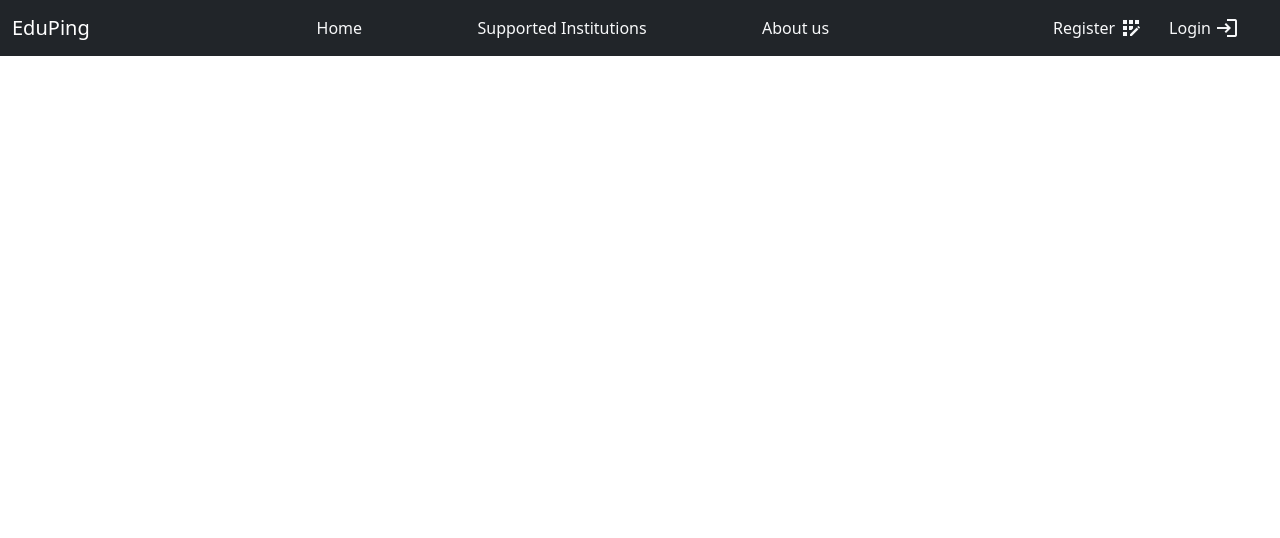
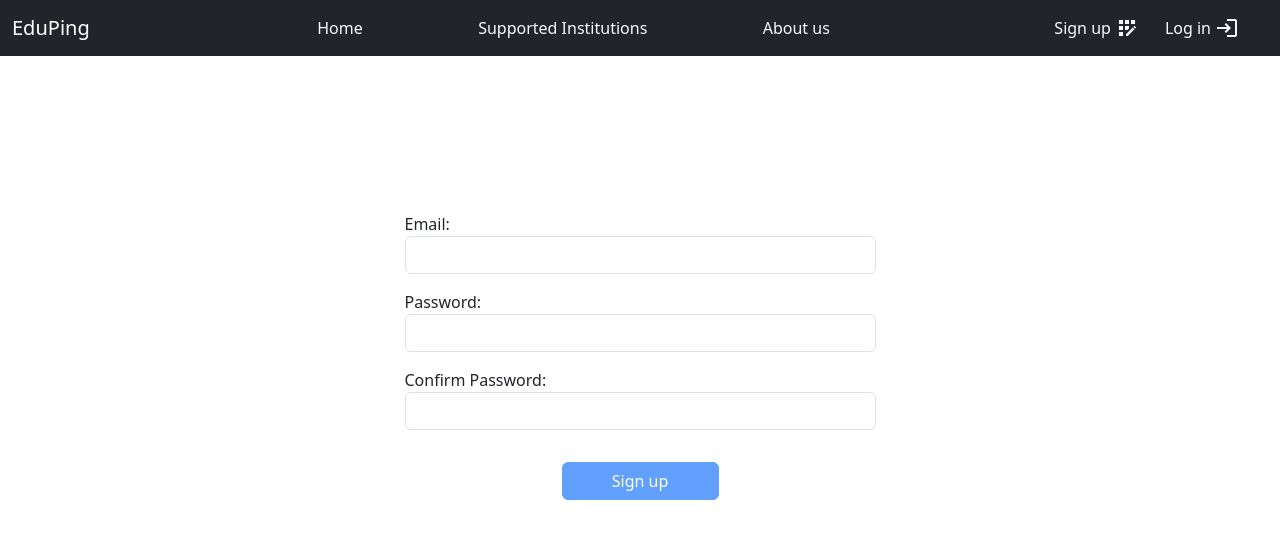
Before and after one commit to HercVs/ping-ang, an Angular app: page /register in a window 1280 px wide. Before the commit this address led to /. Shown: the top 538 px of the page. Built offline with nearby package versions, Linux system fonts and the light colour scheme.

Commit message:
user registration

```diff
--- a/src/app/app.routes.ts
+++ b/src/app/app.routes.ts
@@ -5,6 +5,7 @@ import { UserLoginComponent } from './components/user-login/user-login.component
 import { authGuard } from './shared/guards/auth.guard';
 import { NewsGeneralComponent } from './components/news-general/news-general.component';
 import { NewsDepartmentComponent } from './components/news-department/news-department.component';
+import { UserRegisterComponent } from './components/user-register/user-register.component';
 
 export const routes: Routes = [
 	{
@@ -14,6 +15,10 @@ export const routes: Routes = [
 	{
 		path: 'login',
 		component: UserLoginComponent,
+	},
+	{
+		path: 'register',
+		component: UserRegisterComponent,
 	},
 	{
 		path: 'home',
--- a/src/app/components/navbar/navbar.component.html
+++ b/src/app/components/navbar/navbar.component.html
@@ -15,14 +15,14 @@
 		<div class="d-flex">
 			<a class="btn" role="button" routerLink="register">
 				<span class="d-flex gap-1 text-light align-items-center">
-					Register
+					Sign up
 					<mat-icon> app_registration </mat-icon>
 				</span>
 			</a>
 
 			<a class="btn" role="button" routerLink="login">
 				<span class="d-flex gap-1 me-3 text-light align-items-center">
-					Login
+					Log in
 					<mat-icon> login </mat-icon>
 				</span>
 			</a>
--- /dev/null
+++ b/src/app/components/user-register/user-register.component.html
@@ -0,0 +1,86 @@
+<div
+	class="container-fluid h-75 d-flex justify-content-center align-items-center"
+>
+	<form
+		[formGroup]="registerForm"
+		class="d-flex flex-column gap-3 w-50 mw-25 align-items-center"
+		(ngSubmit)="onSubmit(registerForm.value)"
+	>
+		<div class="form-group w-75">
+			<label for="email">Email:</label>
+			<input
+				type="text"
+				id="username"
+				class="form-control"
+				formControlName="email"
+			/>
+			<span class="text-danger">
+				@if (
+					registerForm.controls.email.touched &&
+					registerForm.controls.email.errors
+				) {
+					@if (registerForm.controls.email.errors["required"]) {
+						Email is required
+					} @else if (registerForm.controls.email.errors["email"]) {
+						Invalid e-mail
+					}
+				}
+			</span>
+		</div>
+
+		<div class="form-group w-75">
+			<label for="password">Password:</label>
+			<input
+				type="password"
+				id="password"
+				class="form-control"
+				formControlName="password"
+			/>
+			<span class="text-danger">
+				@if (
+					registerForm.controls.password.touched &&
+					registerForm.controls.password.errors
+				) {
+					@if (registerForm.controls.password.errors["required"]) {
+						Password is required
+					} @else if (registerForm.controls.password.errors["pattern"]) {
+						Weak password. Password should be at least 8 characters and should
+						contain at least one of each: letter, capital letter, digit, special
+						character
+					}
+				}
+			</span>
+		</div>
+
+		<div class="form-group w-75">
+			<label for="confirmPassword">Confirm Password:</label>
+			<input
+				type="password"
+				id="confirmPassword"
+				class="form-control"
+				formControlName="confirmPassword"
+			/>
+			<span class="text-danger">
+				@if (
+					registerForm.controls.confirmPassword.touched &&
+					registerForm.controls.confirmPassword.errors?.["required"]
+				) {
+					Password is required
+				} @else if (
+					registerForm.controls.confirmPassword.touched &&
+					registerForm.errors?.["passwordMismatch"]
+				) {
+					Passwords don't match
+				}
+			</span>
+		</div>
+
+		<button
+			type="submit"
+			class="btn btn-primary mt-3 w-25"
+			[disabled]="!registerForm.valid"
+		>
+			Sign up
+		</button>
+	</form>
+</div>
--- /dev/null
+++ b/src/app/components/user-register/user-register.component.ts
@@ -0,0 +1,69 @@
+import { Component, inject } from '@angular/core';
+import {
+	FormControl,
+	FormGroup,
+	ReactiveFormsModule,
+	Validators,
+	AbstractControl,
+} from '@angular/forms';
+import { Router } from '@angular/router';
+import { UserService } from '../../shared/services/user.service';
+import { User } from '../../shared/interfaces/backend';
+
+@Component({
+	selector: 'app-user-register',
+	imports: [ReactiveFormsModule],
+	templateUrl: './user-register.component.html',
+	styleUrl: './user-register.component.css',
+})
+export class UserRegisterComponent {
+	router = inject(Router);
+	userService = inject(UserService);
+
+	registerForm = new FormGroup(
+		{
+			email: new FormControl('', [Validators.required, Validators.email]),
+			// Validators.email allows emails like test@gmail
+			// TODO should be replaced with pattern that also requires ".com"
+			password: new FormControl('', [
+				Validators.required,
+				Validators.pattern(
+					'^(?=.*?[a-z])(?=.*?[A-Z])(?=.*?\\d)(?=.*?[@$!%*?&]).{8,}$',
+				),
+			]),
+			confirmPassword: new FormControl('', [Validators.required]),
+		},
+		this.validatePasswordConfirmPasswordMatch,
+	);
+
+	onSubmit(value: any) {
+		const user: User = {
+			username: value['email'],
+			password: value['password'],
+		};
+		this.userService.registerUser(user).subscribe({
+			next: (response) => {
+				console.log('Successfully registered', response);
+				this.router.navigate(['']);
+				// TODO registration success pop-up
+			},
+			error: (response) => {
+				console.log(response.error.description);
+				// TODO check if email exists when clicking off (blur)="" email field instead
+			},
+		});
+	}
+
+	validatePasswordConfirmPasswordMatch(
+		control: AbstractControl,
+	): { [key: string]: boolean } | null {
+		if (
+			control.get('password')?.value &&
+			control.get('confirmPassword')?.value &&
+			control.get('password')?.value !== control.get('confirmPassword')?.value
+		) {
+			return { passwordMismatch: true };
+		}
+		return null;
+	}
+}
--- a/src/app/shared/interfaces/backend.ts
+++ b/src/app/shared/interfaces/backend.ts
@@ -1,7 +1,6 @@
 export interface User {
-	email: string;
-	firstname: string;
-	lastname: string;
+	username: string;
+	password: string;
 }
 
 export interface Credentials {
--- /dev/null
+++ b/src/app/shared/services/user.service.ts
@@ -0,0 +1,21 @@
+import { Injectable, inject } from '@angular/core';
+import { environment } from '../../../environments/environment.development';
+import { HttpClient } from '@angular/common/http';
+import { Router } from '@angular/router';
+import { Credentials, User } from '../interfaces/backend';
+
+const API_URL = `${environment.apiURL}/api/users`;
+
+@Injectable({
+	providedIn: 'root',
+})
+export class UserService {
+	http: HttpClient = inject(HttpClient);
+	router: Router = inject(Router);
+
+	constructor() {}
+
+	registerUser(user: User) {
+		return this.http.post(`${API_URL}/insert`, user);
+	}
+}
```
Also changed, not shown: src/app/components/user-register/user-register.component.css (added).
